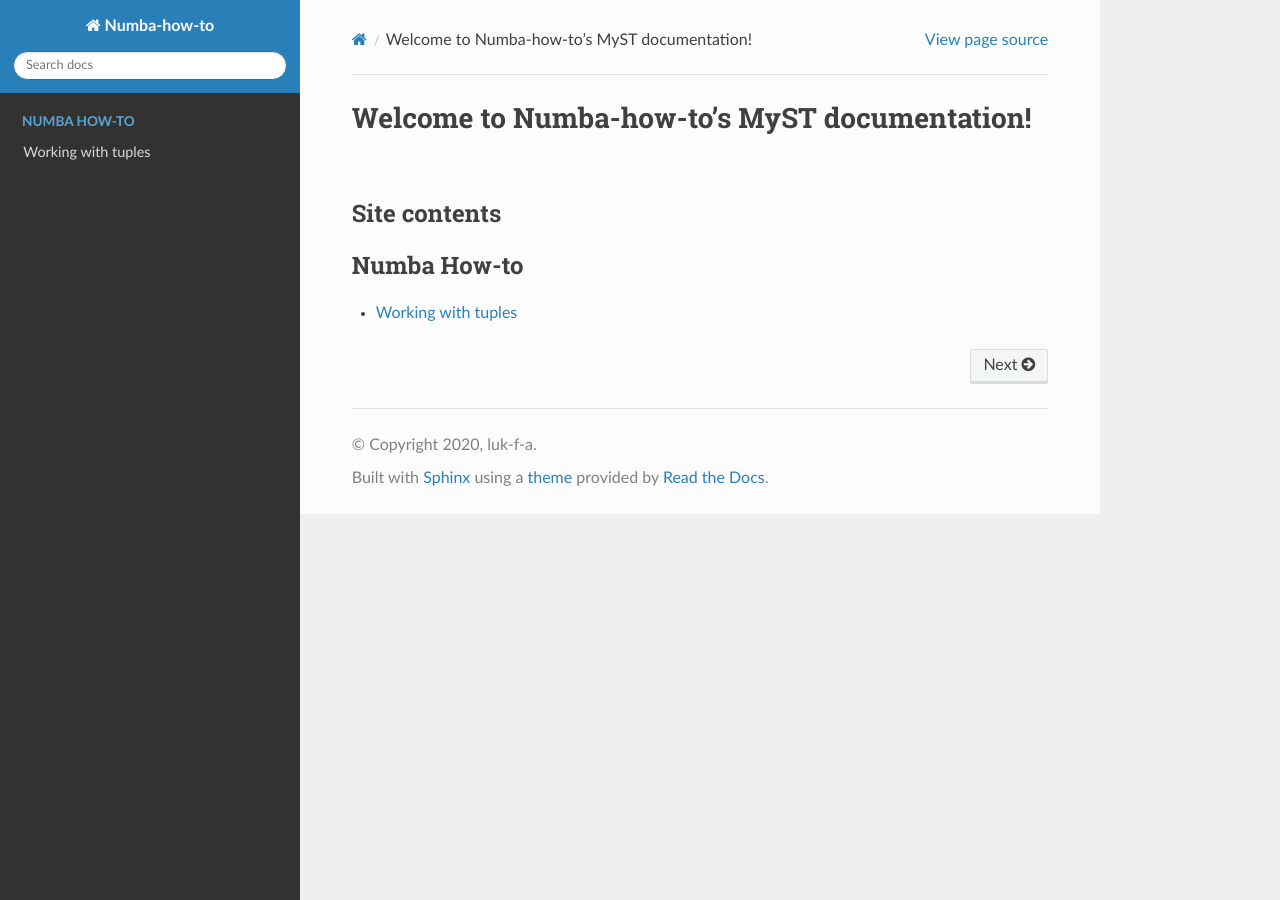
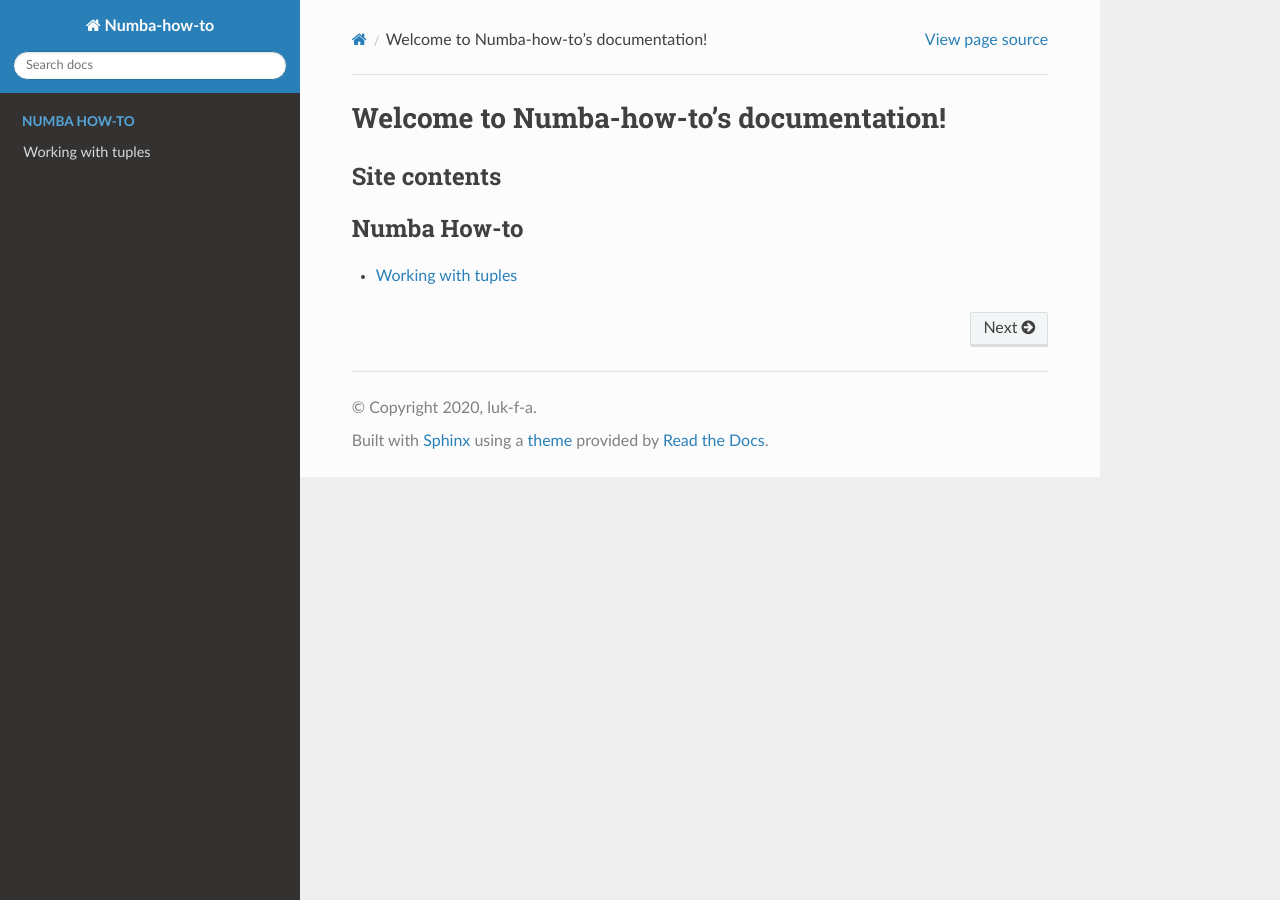
Before and after one commit to luk-f-a/numba-how-to, a Sphinx documentation site: the page built from docs/source/index.md, in a window 1280 px wide. Built offline with Sphinx 7.4.7 and the Read the Docs theme 2.0.0, drawn with Linux system fonts in a browser that asks for light colours.

Commit message:
10th attempt

```diff
--- a/docs/source/index.md
+++ b/docs/source/index.md
@@ -1,4 +1,4 @@
-# Welcome to Numba-how-to's MyST documentation!
+# Welcome to Numba-how-to's documentation!
 
 
 ## Site contents
```
Also changed, not shown: docs/source/index_old.rst (deleted, +0 -20 lines).
